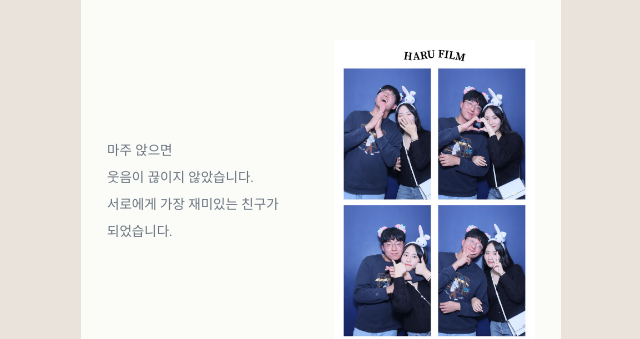
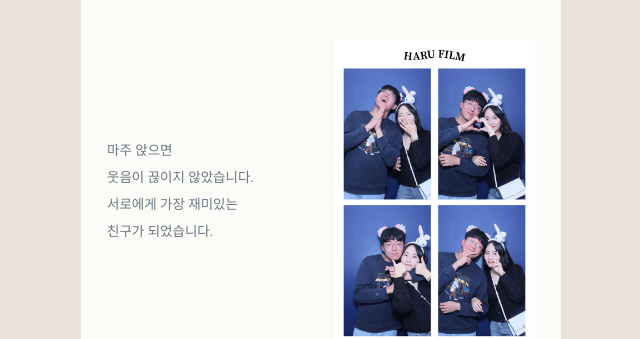
Before and after one commit to hyuntaek-minseo/hyuntaek-minseo.github.io, a plain HTML site: page index.html in a window 1280 px wide. Shown: the part 2560-2899 px from the top of the page, 319-959 px from the left. Drawn offline with nearby package versions, Linux system fonts and the light colour scheme; a web font is replaced by a local one.

Commit message:
청첩장 갱신 2026-11-25 12:09

```diff
--- a/index.html
+++ b/index.html
@@ -117,6 +117,8 @@
   .ch-text .date { margin: 0 0 8px; font: 500 13px var(--en); letter-spacing: .22em; color: var(--accent); }
   .ch-text h3 { margin: 0 0 10px; font: 500 17px/1.5 var(--serif); color: var(--ink); word-break: keep-all; text-wrap: balance; }
   .ch-text p { margin: 0; font: 400 13.5px/2 var(--serif); color: var(--muted); word-break: keep-all; white-space: pre-line; }
+  /* 2026-11-25 줄마다 한 줄에 다 들어가게: 줄바꿈은 문구에 적은 곳에서만(white-space: pre). 화면이 좁아 넘치면 fitLines() 가 글씨를 줄인다(키우지는 않음) */
+  .ch-text p, .message p { white-space: pre; }
   .story .end { margin: 52px 0 0; text-align: center; font: 400 28px var(--script); color: var(--accent); }
   .btn-line { display: block; width: 100%; margin: 18px auto 0; border: 1px solid var(--line); padding: 13px; background: transparent; color: var(--ink); font-size: 13px; cursor: pointer; }
 
@@ -245,11 +247,11 @@ const W = {
     { type: "left", photos: [{ src: "images/web/m4-2.jpg" }], // 2026-11-23 4-몇번의연주(m4-1) 빼고 바이올린 한 장만. 2026-11-24 마주 앉으면 장과 순서 바꿈(사진 좌우도 맞바꿔 지그재그 유지)
       text: "때로는 같은 무대에서 나란히,\n때로는 객석에서 꽃다발을 들고\n서로의 음악을 함께했습니다." },
     { type: "right", photos: [{ src: "images/web/m3-1.jpg" }],
-      text: "마주 앉으면\n웃음이 끊이지 않았습니다.\n서로에게 가장 재미있는 친구가 되었습니다." }, // 2026-11-23 날짜 빼고 "가장 재미있는 친구" 컨셉으로 다시 씀
+      text: "마주 앉으면\n웃음이 끊이지 않았습니다.\n서로에게 가장 재미있는\n친구가 되었습니다." } /* 2026-11-25 사진 옆에 한 줄로 안 들어가 줄 나눔 */, // 2026-11-23 날짜 빼고 "가장 재미있는 친구" 컨셉으로 다시 씀
     { type: "duo", photos: [{ src: "images/web/m6-1.jpg" }, { src: "images/web/m7-1.jpg" }],
       text: "각자가 새로운 시작 앞에 섰을 때\n가장 가까이에서 응원한 사람은 늘 서로였습니다." }, // 2026-11-24 주어 넣음. 신랑은 대학원, 신부는 창업
     { type: "right", photos: [{ src: "images/web/m99-1.jpg" }],
-      date: "2025년 크리스마스", text: "반짝이는 불빛과\n꽃다발 앞에서\n평생 서로의 편이 되어 주기로 약속했습니다." },
+      date: "2025년 크리스마스", text: "반짝이는 불빛과\n꽃다발 앞에서\n평생 서로의 편이 되어 주기로\n약속했습니다." } /* 2026-11-25 줄 나눔 */,
     { type: "wide", photos: [],
       date: "2027. 02. 14", text: "만난 지 꼭 5년이 되는 날,\n축복해 주시는 여러분 앞에서\n그 약속의 첫걸음을 내딛으려 합니다." },
   ],
@@ -557,6 +559,18 @@ $("#lightbox").addEventListener("click", (e) => {
   if (e.target.closest(".next")) return openLightbox((cur + 1) % n);
   if (e.target.closest(".close") || e.target.id === "lightbox") { $("#lightbox").classList.remove("open"); document.body.classList.remove("lock"); }
 });
+// 2026-11-25 화면이 좁으면 문구가 한 줄에 들어갈 때까지 글씨를 줄인다. 기본 크기보다 크게 하지 않는다. 읽기 어려워지지 않게 10.5px 까지만 줄이고, 그래도 넘치면 그때만 줄바꿈
+function fitLines() {
+  document.querySelectorAll(".ch-text p, .message p").forEach((p) => {
+    p.style.fontSize = ""; p.style.whiteSpace = "";
+    let size = parseFloat(getComputedStyle(p).fontSize);
+    while (p.scrollWidth > p.clientWidth + 0.5 && size > 10.5) { size -= 0.25; p.style.fontSize = size + "px"; }
+    if (p.scrollWidth > p.clientWidth + 0.5) p.style.whiteSpace = "pre-line";
+  });
+}
+fitLines();
+document.fonts?.ready.then(fitLines);
+addEventListener("resize", fitLines);
 </script>
 </body>
 </html>
```
